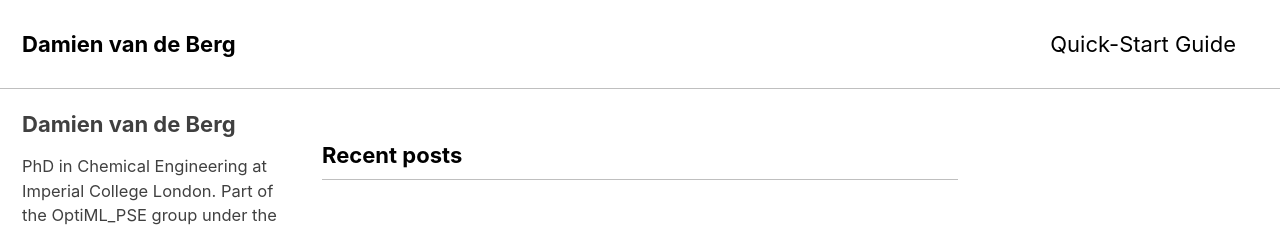
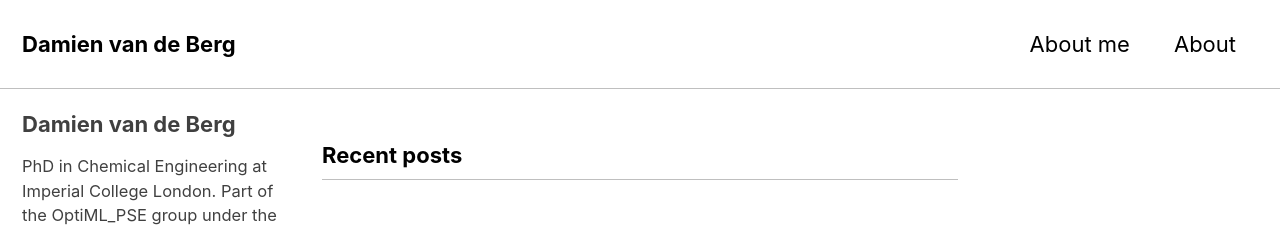
Before and after one commit to dv516/dv516.github.io, a Jekyll site: the page built from index.html, in a window 1280 px wide. Shown: the top 227 px of the page. Built offline with Jekyll 4.4.1, drawn with Linux system fonts in a browser that asks for light colours; cached includes are drawn as plain includes; the list of posts is cut into pages by our own code.

Commit message:
Try pages

```diff
--- a/_data/navigation.yml
+++ b/_data/navigation.yml
@@ -1,9 +1,9 @@
 # main links
 main:
-  - title: "Quick-Start Guide"
-    url: https://mmistakes.github.io/minimal-mistakes/docs/quick-start-guide/
-  # - title: "About"
-  #   url: https://mmistakes.github.io/minimal-mistakes/about/
+  - title: "About me"
+    url: https://dv516.github.io/
+  - title: "About"
+    url: https://dv516.github.io/about/
   # - title: "Sample Posts"
   #   url: /year-archive/
   # - title: "Sample Collections"
```
